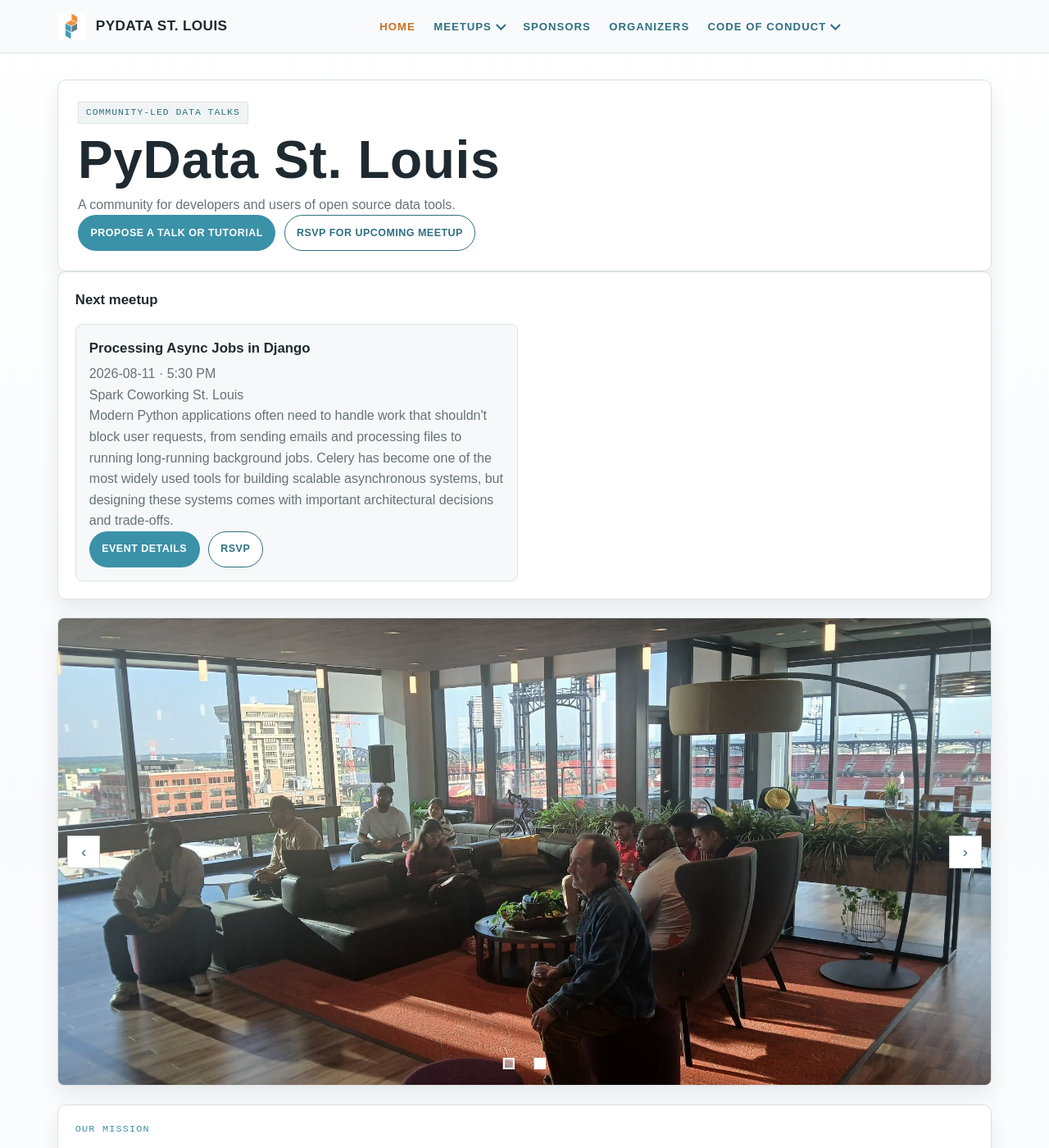
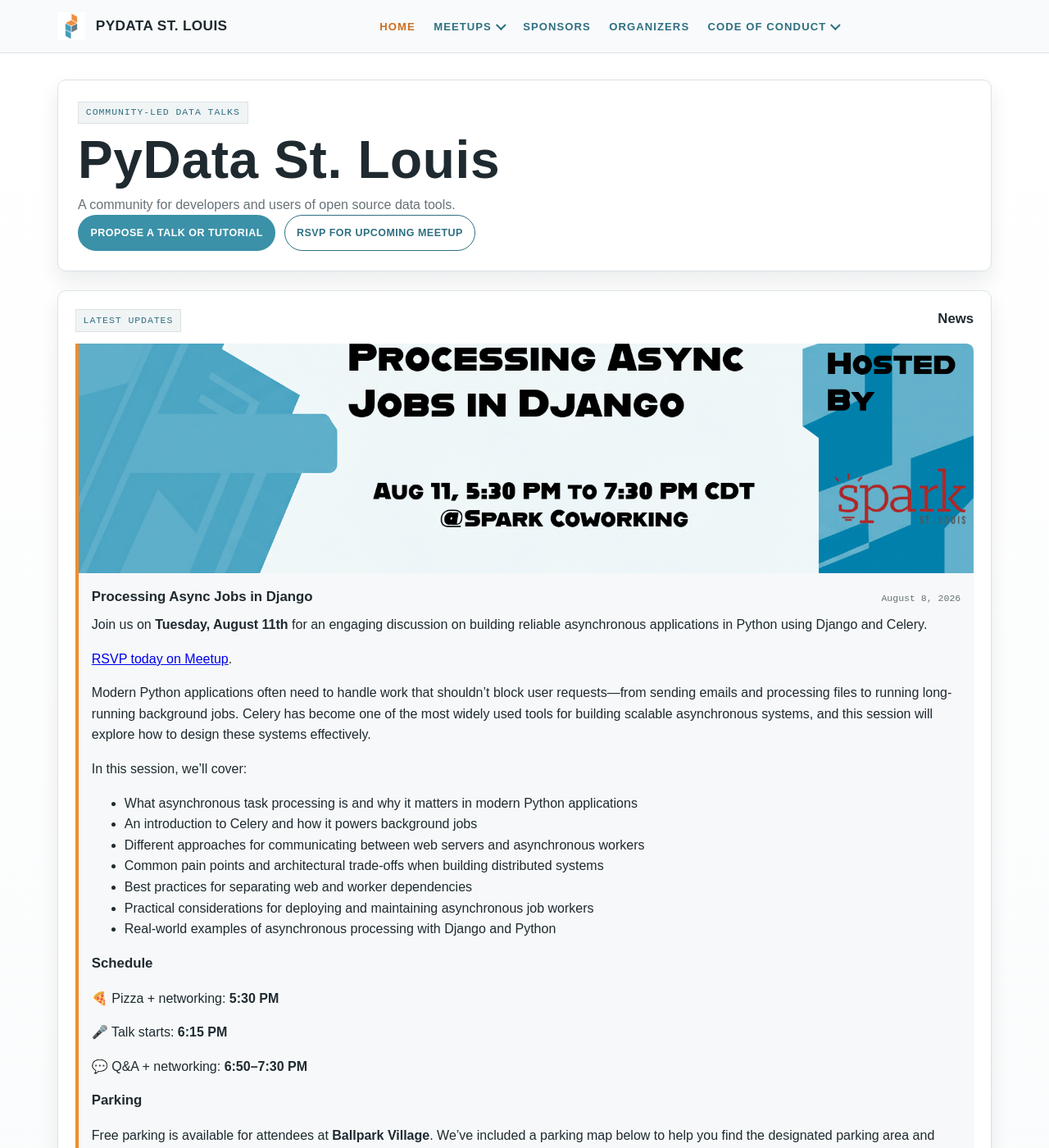
Before and after one commit to pydatastl/pydatastl.github.io, a Jekyll site: the page built from index.markdown, in a window 1280 px wide and 1400 px high. Shown: the whole window at 82% size. Built offline with Jekyll 4.4.1, drawn with Linux system fonts in a browser that asks for light colours; some of the changed text lies outside the part shown.

Commit message:
New Changes

```diff
--- a/_config.yml
+++ b/_config.yml
@@ -38,6 +38,11 @@
 plugins:
   - jekyll-feed
 
+# Markdown announcements shown in the homepage news panel.
+collections:
+  news:
+    output: false
+
 # Preserve the response-header manifest for hosts that support Netlify-style
 # _headers files. GitHub Pages itself does not apply custom response headers.
 include:
--- a/assets/css/main.css
+++ b/assets/css/main.css
@@ -462,6 +462,7 @@
 
 .sponsors-section,
 .hero,
+.news-panel,
 .meetups-section {
   background: var(--paper);
   border: 1px solid var(--line);
@@ -480,6 +481,83 @@
 .meetups-section {
   margin: 0 0 1.4rem;
   padding: 1.3rem;
+}
+
+.news-panel {
+  margin: 1.4rem 0;
+  padding: 1.3rem;
+}
+
+.news-panel-heading {
+  display: flex;
+  align-items: baseline;
+  justify-content: space-between;
+  gap: 1rem;
+  margin-bottom: 0.9rem;
+}
+
+.news-panel-heading .eyebrow,
+.news-panel-heading h2 {
+  margin: 0;
+}
+
+.news-list {
+  display: grid;
+  gap: 0.8rem;
+}
+
+.news-item {
+  padding: 1rem;
+  border-left: 4px solid var(--accent);
+  background: var(--surface);
+  border-radius: 0 0.55rem 0.55rem 0;
+}
+
+.news-cover {
+  display: block;
+  width: calc(100% + 2rem);
+  max-width: none;
+  height: clamp(150px, 24vw, 280px);
+  margin: -1rem -1rem 1rem;
+  object-fit: cover;
+  border-radius: 0 0.55rem 0 0;
+}
+
+.news-item header {
+  display: flex;
+  align-items: baseline;
+  justify-content: space-between;
+  gap: 1rem;
+}
+
+.news-item h3 {
+  margin: 0;
+  font-family: 'Chakra Petch', sans-serif;
+  font-size: 1.05rem;
+}
+
+.news-item time {
+  flex: 0 0 auto;
+  color: var(--muted);
+  font-family: 'IBM Plex Mono', monospace;
+  font-size: 0.72rem;
+}
+
+.news-item-content > :first-child {
+  margin-top: 0.45rem;
+}
+
+.news-item-content > :last-child {
+  margin-bottom: 0;
+}
+
+.news-body-image {
+  display: block;
+  width: min(100%, 760px);
+  height: auto;
+  margin: 1rem auto;
+  border: 1px solid var(--line);
+  border-radius: 0.5rem;
 }
 
 .code-of-conduct-section {
@@ -949,9 +1027,14 @@
   }
 
   .hero,
+  .news-panel,
   .sponsors-section,
   .meetups-section {
     padding: 1rem;
+  }
+
+  .news-item header {
+    display: block;
   }
 
   .event-detail-page {
--- /dev/null
+++ b/assets/js/news.js
@@ -0,0 +1,76 @@
+(function () {
+  'use strict';
+
+  var panel = document.querySelector('[data-news-panel]');
+  if (!panel) return;
+
+  function currentChicagoDate() {
+    var parts = new Intl.DateTimeFormat('en-US', {
+      timeZone: 'America/Chicago',
+      year: 'numeric',
+      month: '2-digit',
+      day: '2-digit'
+    }).formatToParts(new Date());
+    var values = {};
+
+    for (var index = 0; index < parts.length; index += 1) {
+      if (parts[index].type !== 'literal') values[parts[index].type] = parts[index].value;
+    }
+
+    return values.year + '-' + values.month + '-' + values.day;
+  }
+
+  function imageSource(path) {
+    if (/^(?:https?:)?\/\//i.test(path) || path.indexOf('data:') === 0) return path;
+
+    var baseUrl = panel.dataset.newsBaseurl || '';
+    return baseUrl.replace(/\/$/, '') + '/' + path.replace(/^\//, '');
+  }
+
+  function imageAlt(path) {
+    var filename = path.split('/').pop().split('?')[0].split('#')[0];
+    return filename
+      .replace(/\.[^.]+$/, '')
+      .replace(/[-_]+/g, ' ')
+      .trim();
+  }
+
+  function renderBodyImages(item) {
+    var paragraphs = item.querySelectorAll('.news-item-content p');
+
+    for (var paragraphIndex = 0; paragraphIndex < paragraphs.length; paragraphIndex += 1) {
+      var paragraph = paragraphs[paragraphIndex];
+      var match = paragraph.textContent.trim().match(/^img:\s*(.+)$/i);
+      if (!match) continue;
+
+      var path = match[1].trim();
+      if (!path) continue;
+
+      var image = document.createElement('img');
+      image.className = 'news-body-image';
+      image.src = imageSource(path);
+      image.alt = imageAlt(path);
+      image.loading = 'lazy';
+      image.decoding = 'async';
+      paragraph.replaceWith(image);
+    }
+  }
+
+  var today = currentChicagoDate();
+  var limit = Number(panel.dataset.newsLimit) || Infinity;
+  var items = panel.querySelectorAll('[data-news-item]');
+  var visibleCount = 0;
+
+  for (var itemIndex = 0; itemIndex < items.length; itemIndex += 1) {
+    var item = items[itemIndex];
+    renderBodyImages(item);
+    var hasStarted = item.dataset.newsDate <= today;
+    var hasNotEnded = !item.dataset.newsEndDate || today <= item.dataset.newsEndDate;
+    var show = hasStarted && hasNotEnded && visibleCount < limit;
+
+    item.hidden = !show;
+    if (show) visibleCount += 1;
+  }
+
+  panel.hidden = visibleCount === 0;
+}());
--- a/index.markdown
+++ b/index.markdown
@@ -19,6 +19,31 @@
 		<a class="button" href="https://www.meetup.com/pydata-st-louis/">RSVP for Upcoming Meetup</a>
 	</div>
 </section>
+
+{% assign news_items = site.news | sort: "scheduled_date" | reverse %}
+{% if news_items.size > 0 %}
+<section class="news-panel" data-news-panel data-news-limit="3" data-news-baseurl="{{ site.baseurl }}" hidden>
+	<div class="news-panel-heading">
+		<p class="eyebrow">Latest updates</p>
+		<h2>News</h2>
+	</div>
+	<div class="news-list">
+		{% for news_item in news_items %}
+			<article class="news-item" data-news-item data-news-date="{{ news_item.scheduled_date | date: '%Y-%m-%d' }}"{% if news_item.end_date %} data-news-end-date="{{ news_item.end_date | date: '%Y-%m-%d' }}"{% endif %} hidden>
+				{% if news_item.cover_image %}
+					<img class="news-cover" src="{{ news_item.cover_image | relative_url }}" alt="{{ news_item.cover_image_alt | default: news_item.title | escape }}">
+				{% endif %}
+				<header>
+					<h3>{{ news_item.title | escape }}</h3>
+					<time datetime="{{ news_item.scheduled_date | date: '%Y-%m-%d' }}">{{ news_item.scheduled_date | date: '%B %-d, %Y' }}</time>
+				</header>
+				<div class="news-item-content">{{ news_item.content }}</div>
+			</article>
+		{% endfor %}
+	</div>
+</section>
+<script src="{{ '/assets/js/news.js' | relative_url }}"></script>
+{% endif %}
 
 
 {% assign meetups = site.data.meetups | sort: "date" %}
```
Also changed, not shown: _news/2026-08-08-processing-async-jobs-in-django.md (added, +46 -0 lines), README.md, assets/images/blog/parking.png (added).
